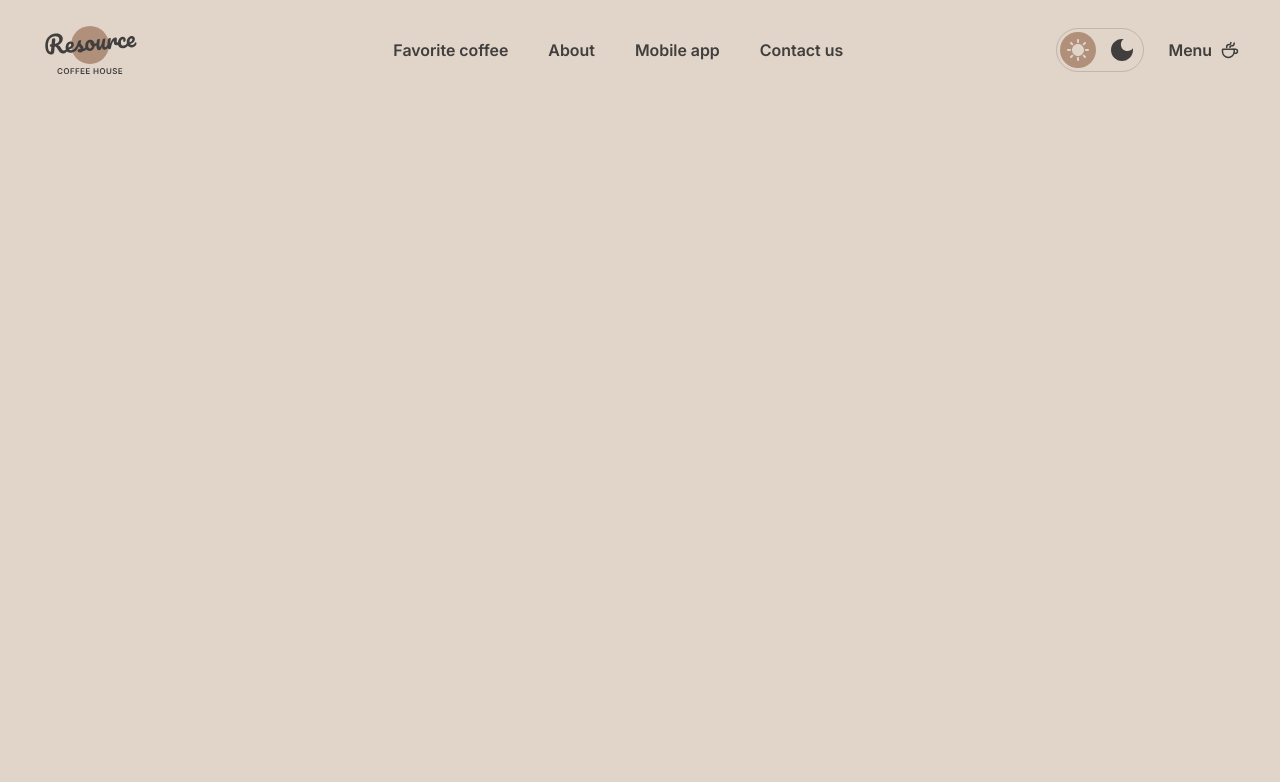
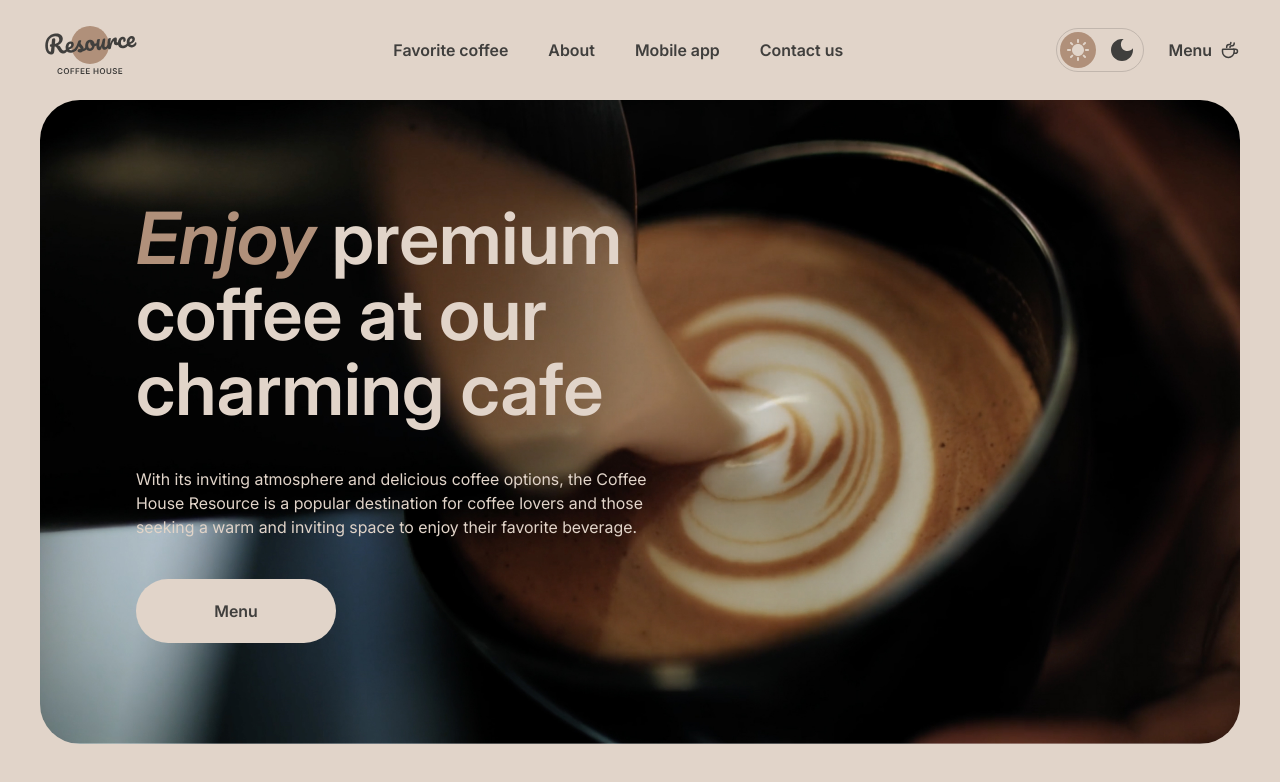
Before and after one commit to Giotu/rsschool-landing-page, a website built with Vite: page index.html in a window 1280 px wide. Built offline with nearby package versions, Linux system fonts and the light colour scheme.

Commit message:
feat: add hero section

```diff
--- a/index.html
+++ b/index.html
@@ -59,7 +59,27 @@
         </div>
       </div>
     </header>
-    <main class="main"></main>
+    <main class="main">
+      <section class="hero">
+        <div class="container">
+          <div class="hero__inner">
+            <div class="hero__content">
+              <h1 class="hero__title">
+                <span class="hero__title-accent">Enjoy</span> premium coffee at
+                our charming cafe
+              </h1>
+              <p class="hero__text">
+                With its inviting atmosphere and delicious coffee options, the
+                Coffee House Resource is a popular destination for coffee lovers
+                and those seeking a warm and inviting space to enjoy their
+                favorite beverage.
+              </p>
+              <a href="" class="hero__menu-link">Menu</a>
+            </div>
+          </div>
+        </div>
+      </section>
+    </main>
     <footer class="footer"></footer>
   </body>
 </html>
--- a/src/css/components.css
+++ b/src/css/components.css
@@ -14,7 +14,8 @@
 }
 
 .navigation__link,
-.menu-link {
+.menu-link,
+.hero__menu-link {
   font-weight: var(--font-weight-semibold);
 }
 
@@ -63,3 +64,46 @@
   background: transparent;
   color: var(--color-text-primary);
 }
+
+.hero__inner {
+  border-radius: 40px;
+  background: url("../assets/images/hero.jpg") center / cover no-repeat;
+  min-height: 644px;
+  padding: 100px clamp(60px, 8%, 100px);
+}
+
+.hero__content {
+  max-width: 530px;
+  display: flex;
+  flex-direction: column;
+  gap: 40px;
+}
+
+.hero__title {
+  font-size: var(--font-size-h1);
+  font-weight: var(--font-weight-semibold);
+  line-height: var(--line-height-h1);
+  color: var(--color-text-inverse);
+  margin: 0;
+}
+
+.hero__title-accent {
+  color: var(--color-text-accent);
+  font-style: italic;
+}
+
+.hero__text {
+  color: var(--color-text-inverse);
+  margin: 0;
+}
+
+.hero__menu-link {
+  display: flex;
+  justify-content: center;
+  align-items: center;
+  align-self: flex-start;
+  min-width: 200px;
+  padding: 20px 24px;
+  background: var(--color-bg-page);
+  border-radius: 100px;
+}
```
Also changed, not shown: src/assets/images/hero.jpg (added).
